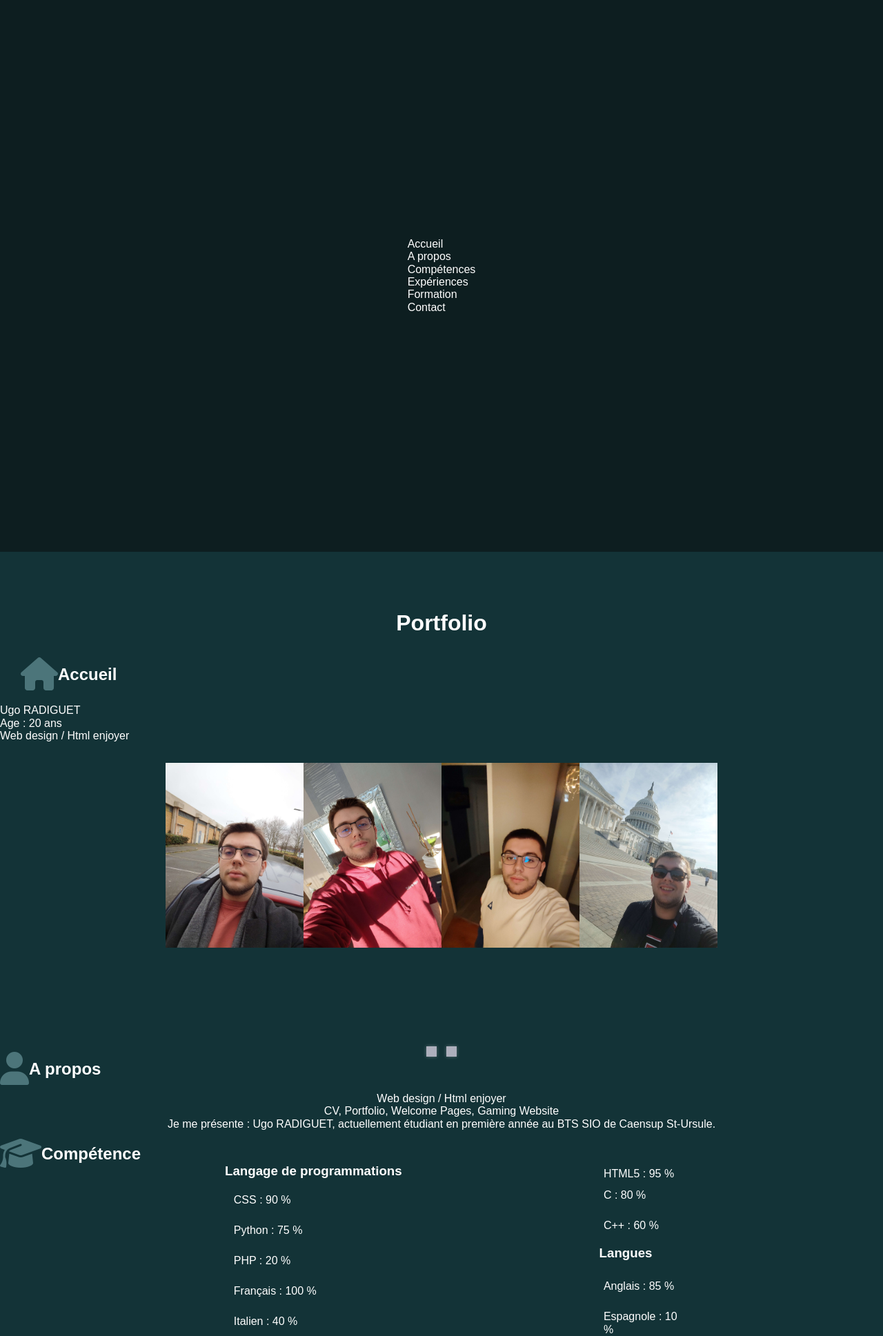
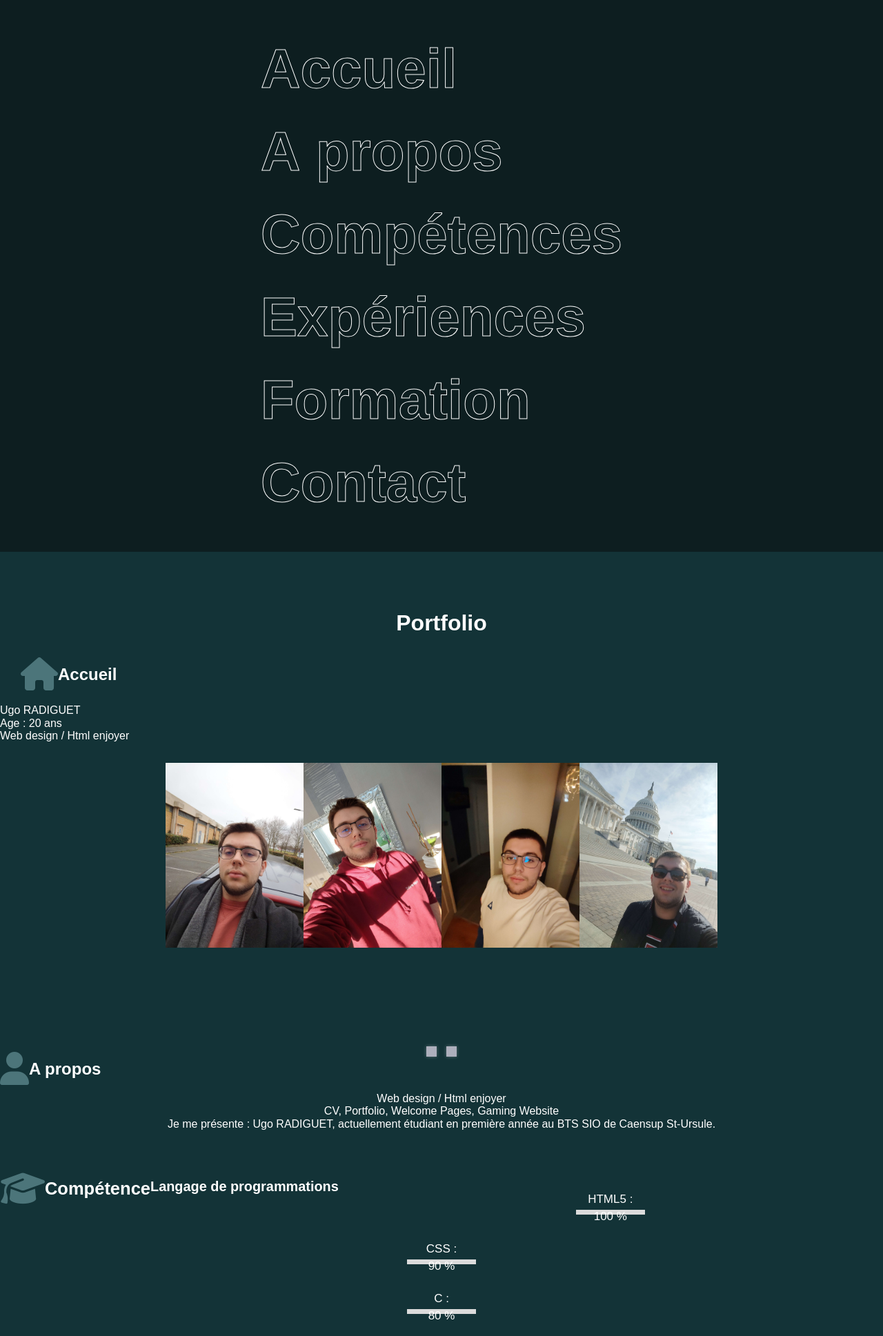
Before and after one commit to Uradiguet/Projet-AP-SLAM, a PHP site: page / in a window 1280 px wide. Shown: the top 1937 px of the page at 69% size. Run offline with PHP 8.4, Linux system fonts and the light colour scheme; some libraries are stand-ins or nearby versions; grey boxes are pictures that could not be loaded.

Commit message:
barre de prog a faire et réparer les formations

```diff
--- a/asset/YAML/page1.yaml
+++ b/asset/YAML/page1.yaml
@@ -2,7 +2,7 @@ titre : "Portfolio"
 
 Nav:
   - nom: Accueil
-  - nom: A propos
+  - nom: A propos
   - nom: Compétences
   - nom: Expériences
   - nom: Formation
--- a/asset/php/page1.php
+++ b/asset/php/page1.php
@@ -12,7 +12,7 @@
     echo "<header>
     <ul class='nav-list'>";
     foreach($data["Nav"] AS $nav){
-        echo "<li class='nav-item'><a href'#".$nav["nom"]."'>".ucfirst($nav["nom"])."</a><li>";
+        echo "<li class='nav-item'><a class='nav-link' href= #".$nav["nom"]." data-text=".$nav["nom"].">".ucfirst($nav["nom"])."</a><li>";
     }
     echo "</ul> </header>";
 
--- a/asset/php/page2.php
+++ b/asset/php/page2.php
@@ -11,7 +11,7 @@
 
 
     echo "<div class ='A-propos'>
-    <h2 id='A propos'><i class='fa-solid fa-user fa-2xl' style='color: #4c757a;'></i>A propos</h2>\n";
+    <h2 id='A propos'><i class='fa-solid fa-user fa-2xl' style='color: #4c757a;'></i>A propos</h2>\n";
     foreach($data["A-propos"] AS $unPropos){
         echo "<p>".ucfirst($unPropos["propos"])."<br>".$unPropos["accroche"]."<br>".$unPropos["presentation"]."</p>\n";
     }
--- a/asset/php/page3.php
+++ b/asset/php/page3.php
@@ -9,20 +9,28 @@
 
     $data = yaml_parse_file($yamlFilePath);
 
-
     echo "<div class='Competences'>
-
-    <h2 id='Compétences'><i class='fa-solid fa-graduation-cap fa-2xl' style='color: #4c757a;'></i>Compétence</h2>\n
-
-    <ul class='list-competence'>";
+        <h2 id='Compétences'><i class='fa-solid fa-graduation-cap fa-2xl' style='color: #4c757a;'></i>Compétence</h2>\n";
 
     echo "<h3>Langage de programmations</h3>\n";
-    foreach($data["programmation"] AS $unProg){
-        echo "<li class='item-competence'>".ucfirst($unProg["nom"])." : ".$unProg["valide"]." % </li>\n";
+
+    foreach ($data["programmation"] as $unProg) {
+        echo "<div class='item-comp'>" . ucfirst($unProg["nom"]) . " :
+                <div class='progress'>
+                    <div class='item-competence' style='width:" . $unProg["valide"] . "%;'>" . (ceil($unProg["valide"] / 10) * 10) . " % </div>
+                </div>
+            </div>\n";
     }
+
     echo "<h3>Langues</h3>\n";
-    foreach($data["langue"] AS $unlang){
-        echo "<li class='item-competence'>".ucfirst($unlang["nom"])." : ".$unlang["valide"]." % </li>\n";
+
+    foreach ($data["langue"] as $unlang) {
+        echo "<div class='item-comp'>" . ucfirst($unlang["nom"]) . " :
+                <div class='progress'>
+                    <div class='item-competence' style='width:" . $unlang["valide"] . "%;'>" . (ceil($unlang["valide"] / 10) * 10) . " % </div>
+                </div>
+            </div>\n";
     }
-    echo "</ul></div>";
- ?>
+
+    echo "</div>";
+?>
--- a/asset/php/page6.php
+++ b/asset/php/page6.php
@@ -14,12 +14,13 @@
     <footer>
     <h2 id='Contact'>Contact</h2>\n";
     foreach($data["Contact"] AS $unCont){
-        echo "<p> <i class='fa-solid fa-envelope'style='color: #4c757a;'></i>Mon Mail : ".ucfirst($unCont["mail"])."
-        <br> <i class='fa-brands fa-github'style='color: #4c757a;'></i>Mon Github : <a href='https://github.com/Uradiguet'>".$unCont["github"]."</a>
-        <br> <i class='fa-brands fa-instagram'style='color: #4c757a;'></i>Mon Instagram : <a href='https://www.instagram.com/ugo_rad/'>".$unCont["instagram"]."</a>
-        <br> <i class='fa-brands fa-discord'style='color: #4c757a;'></i>Mon Discord : ".$unCont["discord"]."
-        <br> <i class='fa-brands fa-youtube'style='color: #4c757a;'></i>Mon Youtube : <a href='https://www.youtube.com/@ugosansh5949?si=Wz5TD9-wf6wrMNA'>".$unCont["youtube"]."</a>
-        <br> <i class='fa-brands fa-twitter'style='color: #4c757a;'></i>Mon X (Twitter) : <a href='https://www.x.com/URadiguet?t=qdD_rJPJ42ffYXMM_NK2LA&s=09'>".$unCont["twitter"]."</a></p>\n";
+        echo "<ul class = 'list-contact'>
+        <li class = 'item-contact'><i class='fa-solid fa-envelope'style='color: #4c757a;'></i>Mon Mail : ".ucfirst($unCont["mail"])."</li>
+        <li class = 'item-contact'><i class='fa-brands fa-github'style='color: #4c757a;'></i>Mon Github : <a href='https://github.com/Uradiguet'>".$unCont["github"]."</a></li>
+        <li class = 'item-contact'><i class='fa-brands fa-instagram'style='color: #4c757a;'></i>Mon Instagram : <a href='https://www.instagram.com/ugo_rad/'>".$unCont["instagram"]."</a></li>
+        <li class = 'item-contact'><i class='fa-brands fa-discord'style='color: #4c757a;'></i>Mon Discord : ".$unCont["discord"]."</li>
+        <li class = 'item-contact'><i class='fa-brands fa-youtube'style='color: #4c757a;'></i>Mon Youtube : <a href='https://www.youtube.com/@ugosansh5949?si=Wz5TD9-wf6wrMNA'>".$unCont["youtube"]."</a></li>
+        <li class = 'item-contact'><i class='fa-brands fa-twitter'style='color: #4c757a;'></i>Mon X (Twitter) : <a href='https://www.x.com/URadiguet?t=qdD_rJPJ42ffYXMM_NK2LA&s=09'>".$unCont["twitter"]."</a></li></ul>";
     }
     echo "</footer></div>"
 ?>
--- a/asset/style.css
+++ b/asset/style.css
@@ -75,17 +75,41 @@ header {
   }
 
 
+.Competences{
+  font-size:17px;
+  padding-top:50px;
+  display:flex;
+  justify-content:center;
+  align-items:flex-start;
+  flex-wrap:wrap;
+}
 
-.list-competence{
-	display: grid;
-	grid-template-columns: auto auto;
-	justify-content: space-evenly;
-	list-style: none;
+.progress{
+  background-color:#dbdbdb;
+  height:7.5px;
+  width:100px;
+  margin:0px auto;
+  margin-top:5px;
+}
+.item-comp{
+  text-align:center;
+  padding:10px;
+  width:60vw;
+  margin-bottom:10px;
+  margin-top:10px;
 }
 
 .item-competence{
-	padding: 5%;
+  display: inline-block;
+  width: <?php echo $unProg["valide"]; ?>%;
 }
+
+.progress div{height:100%;}
+
+.progress .barre10, .progress .barre20, .progress .barre30{background-color:#9b443f;}
+.progress .barre40, .progress .barre50, .progress .barre60{background-color:#dda148;}
+.progress .barre70, .progress .barre80, .progress .barre90{background-color:#4682b4;}
+.progress .barre100{background-color:#6f9457;}
 
 .list-exp{
 	display: grid;
```
Also changed, not shown: other parts of asset/style.css (+19 -28 lines).
